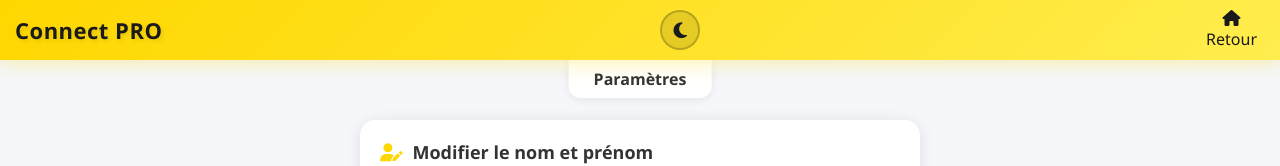
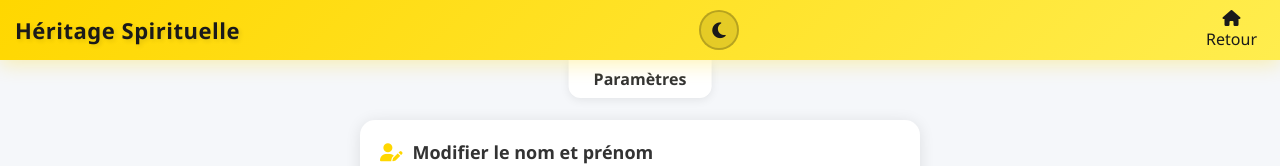
Before and after one commit to ebosebastien68-maker/bori, a plain HTML site: page parametre.html in a window 1280 px wide. Shown: the top 166 px of the page. Drawn offline with nearby package versions, Linux system fonts and the light colour scheme.

Commit message:
Update title and navbar text in parametre.html

```diff
--- a/parametre.html
+++ b/parametre.html
@@ -3,7 +3,7 @@
 <head>
     <meta charset="UTF-8" />
     <meta name="viewport" content="width=device-width, initial-scale=1.0"/>
-    <title>Paramètres - Connect PRO</title>
+    <title>Paramètres</title>
     <script src="https://cdn.jsdelivr.net/npm/@supabase/supabase-js@2"></script>
     <link rel="stylesheet" href="https://cdnjs.cloudflare.com/ajax/libs/font-awesome/6.4.0/css/all.min.css">
     <style>
@@ -52,7 +52,7 @@
 </head>
 <body>
     <nav class="navbar">
-        <div class="navbar-left">Connect PRO</div>
+        <div class="navbar-left">Héritage Spirituelle</div>
         <div class="navbar-center">
             <button class="theme-toggle" id="theme-toggle">
                 <i class="fas fa-moon" id="theme-icon"></i>
```
